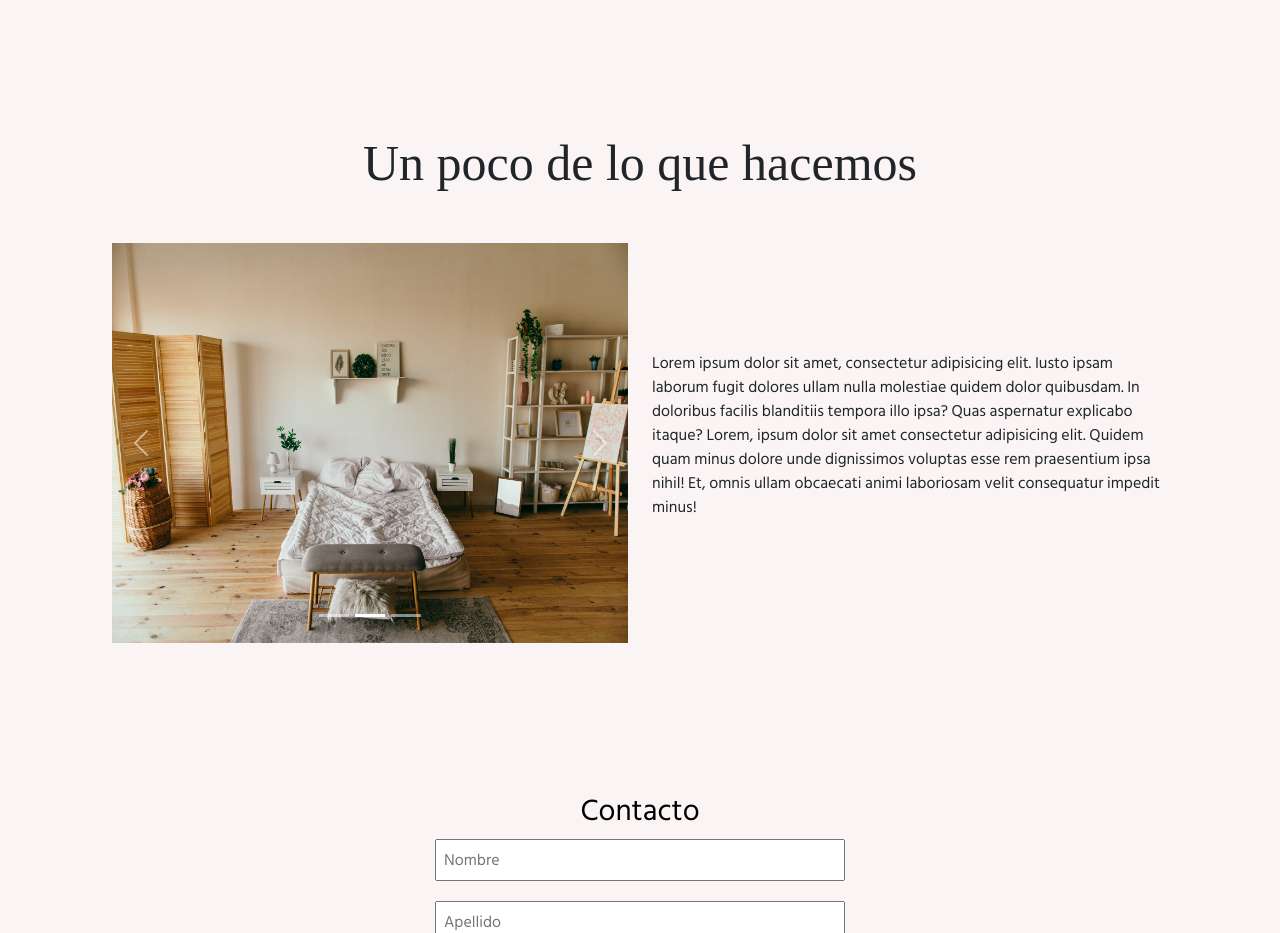
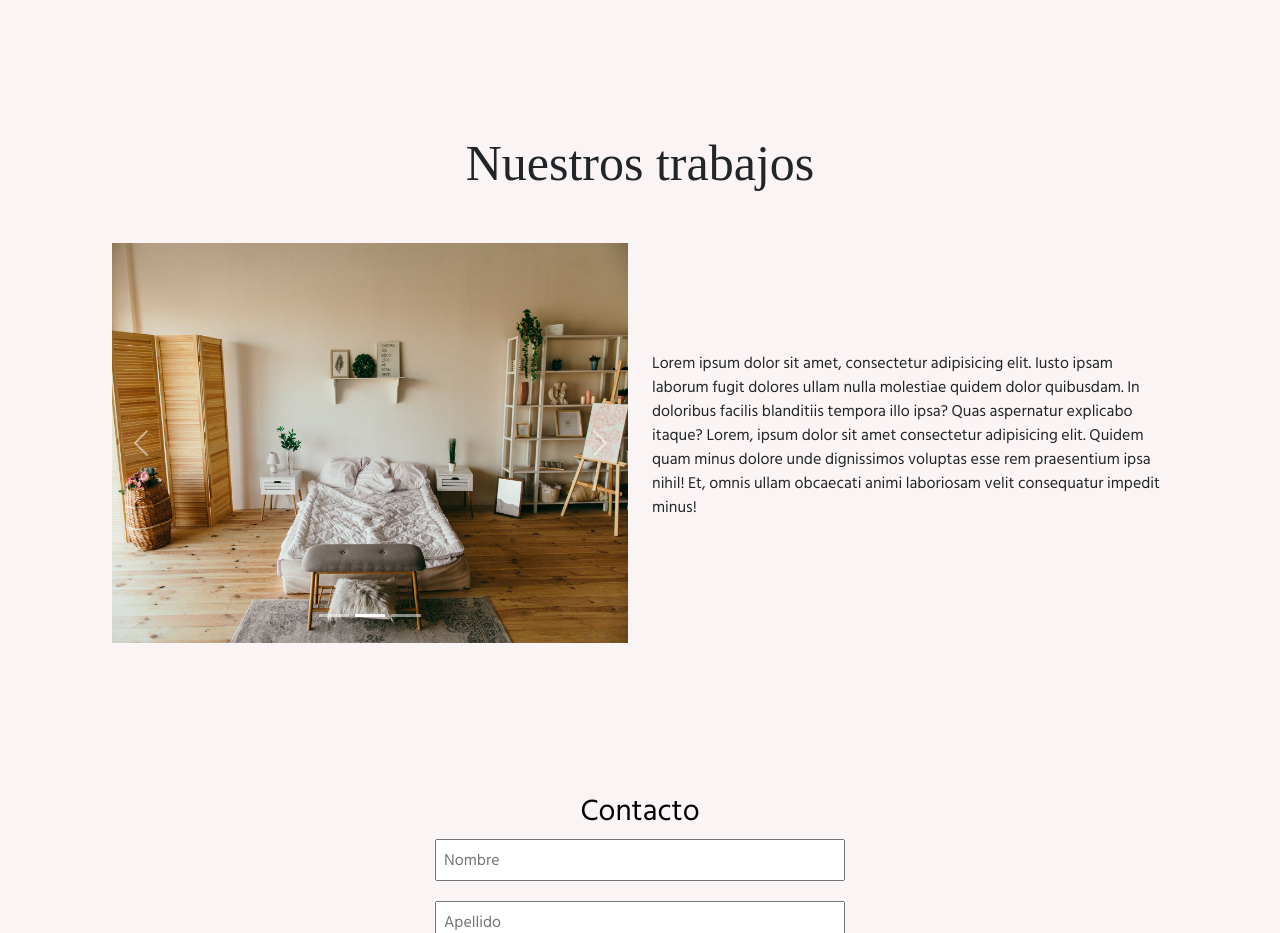
Before and after one commit to NahuelBritez/Desafio-15, a plain HTML site: page index.html in a window 1280 px wide. Shown: the part 1240-2173 px from the top of the page. Drawn offline with nearby package versions, Linux system fonts and the light colour scheme; a web font is replaced by a local one.

Commit message:
cambio de titulo en la seccion de trabajos

```diff
--- a/index.html
+++ b/index.html
@@ -118,7 +118,7 @@
     <section id="nuestrosTrabajos" >
       <!--==========GALERIA DE IMAGENES==========-->
       <div data-aos="fade-up" data-aos-duration="1000">
-          <h2>Un poco de lo que hacemos</h2>
+          <h2>Nuestros trabajos</h2>
           <div class="container">
             <div class="row">
           <div id="carouselExampleCaptions" class="carousel slide w-50 col-lg-6 col-md-12 col-sm-12 " data-bs-ride="carousel">
```
